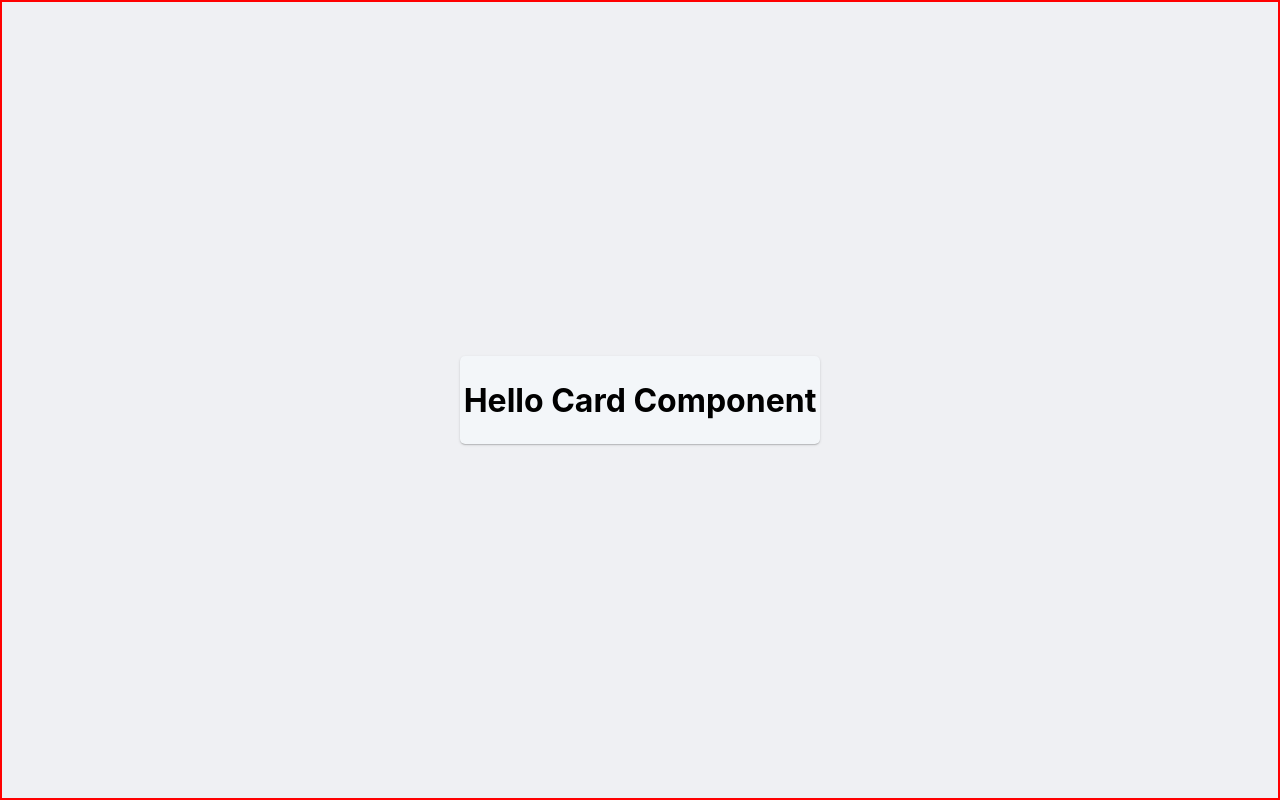
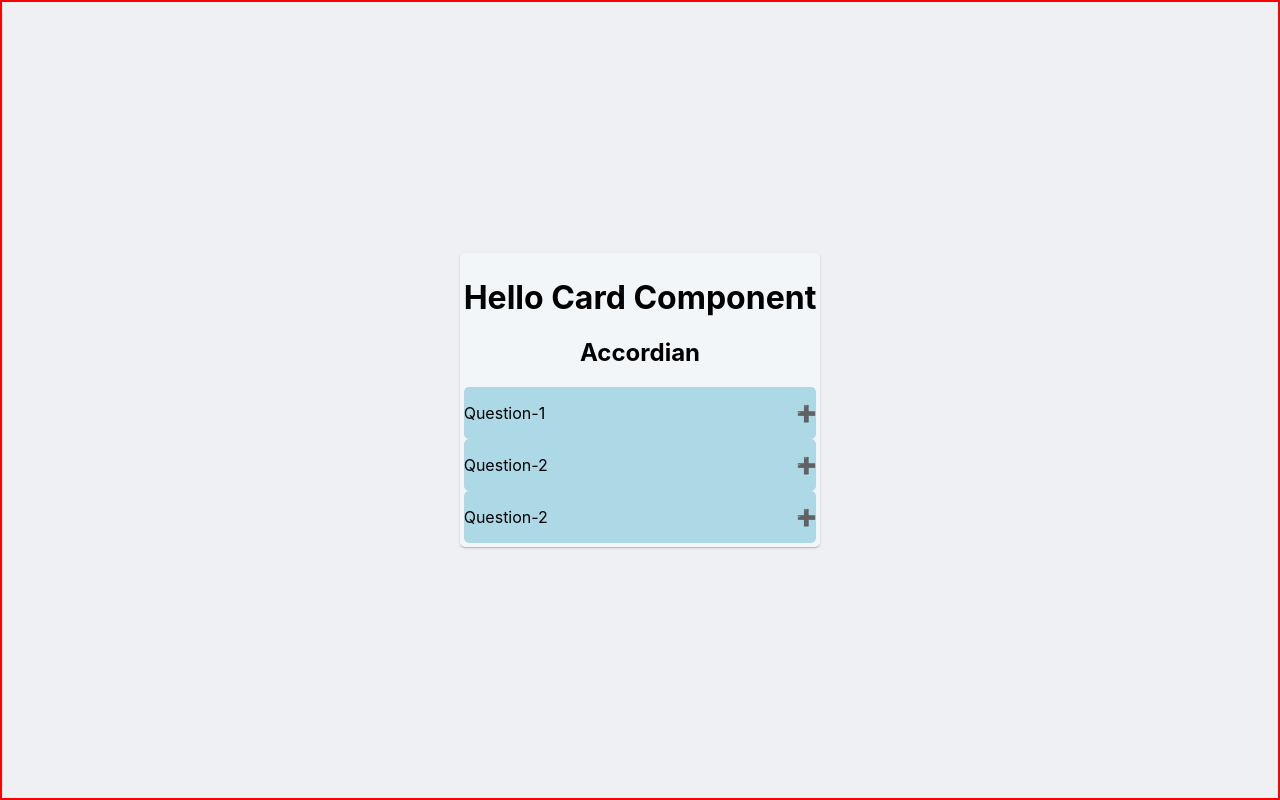
Before and after one commit to upender007/power-plan, a React (Create React App) app: page / in a window 1280 px wide. Built offline with nearby package versions, Linux system fonts and the light colour scheme.

Commit message:
Create Accordian Component

```diff
--- /dev/null
+++ b/src/Components/Accordian/Accordian.js
@@ -0,0 +1,31 @@
+import React, { useState } from "react";
+import "./Accordian.scss";
+import { AccordianData } from "./AccordianData";
+
+export default function Accordian(){
+
+    const [indexes, setIndexes] = useState([])
+    function handler(index){
+         if(indexes.includes(index)){
+            setIndexes(indexes.filter((i)=> i !== index))
+         }else{
+            setIndexes([...indexes,index]);
+         }
+    }
+    return(
+        <div className="accordian-parent">
+              <h2>Accordian</h2>
+              {
+                AccordianData.map((value,index)=>(
+                    <div className="accordian-child" key={index}>
+                         <div className="accordian-question">
+                         <p onClick={()=>{handler(index)}}>{value.question}</p>
+                         <p>{indexes.includes(index) ? "❌" : "➕"}</p>
+                         </div>
+                         {indexes.includes(index) && <p>{value.answer}</p>}
+                    </div>
+                ))
+              }
+        </div>
+    );
+}
--- /dev/null
+++ b/src/Components/Accordian/Accordian.scss
@@ -0,0 +1,13 @@
+.accordian-parent{
+    // border: 2px solid green;
+    box-sizing: border-box;
+}
+
+.accordian-child{
+   background-color: lightblue;
+   border-radius: 5px;
+}
+.accordian-question{
+    display: flex;
+    justify-content: space-between;
+}
--- /dev/null
+++ b/src/Components/Accordian/AccordianData.js
@@ -0,0 +1,18 @@
+const AccordianData = [
+    {
+        id:1,
+        question:"Question-1",
+        answer:"Answer-1"
+    },
+    {
+        id:2,
+        question:"Question-2",
+        answer:"Answer-2"
+    },
+    {
+        id:3,
+        question:"Question-2",
+        answer:"Answer-3"
+    },
+]
+export {AccordianData};
--- a/src/Components/PowerPlanRegisterUser.js
+++ b/src/Components/PowerPlanRegisterUser.js
@@ -1,12 +1,14 @@
 import React from "react";
 import CardComponent from "./CardComponent";
 import styles from "../Assets/Styles/style.scss"
+import Accordian from "./Accordian/Accordian";
 
 export default function Body(){
     return(
         <>
             <CardComponent className = "cardbox">
                    <h1>Hello Card Component</h1>
+                   <Accordian/>
             </CardComponent>
 
         </>
```
